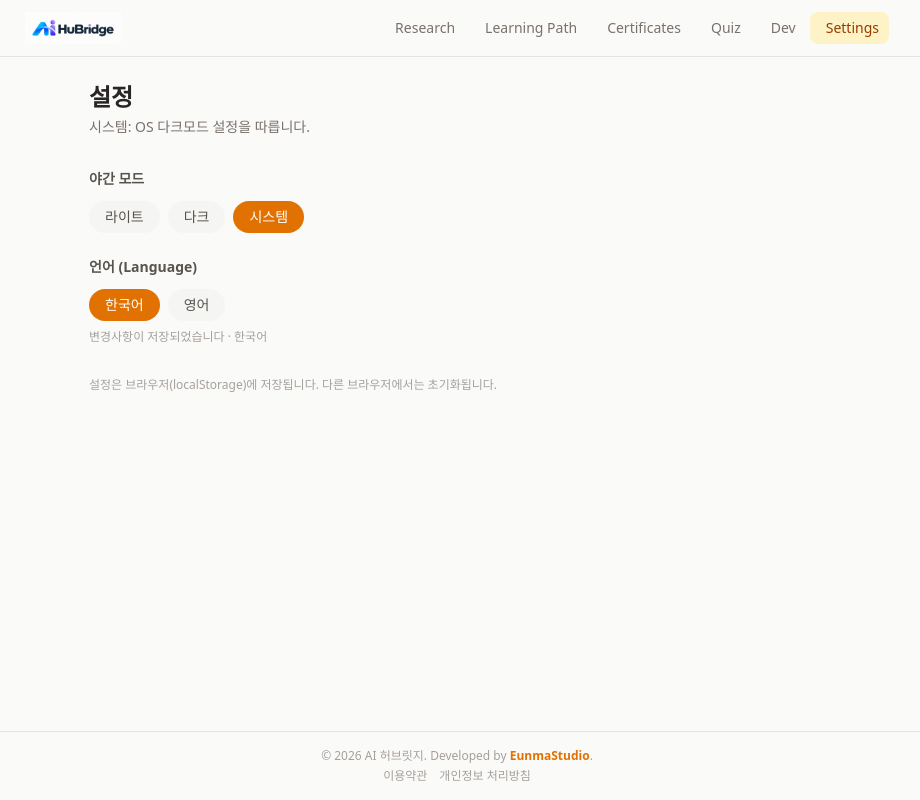
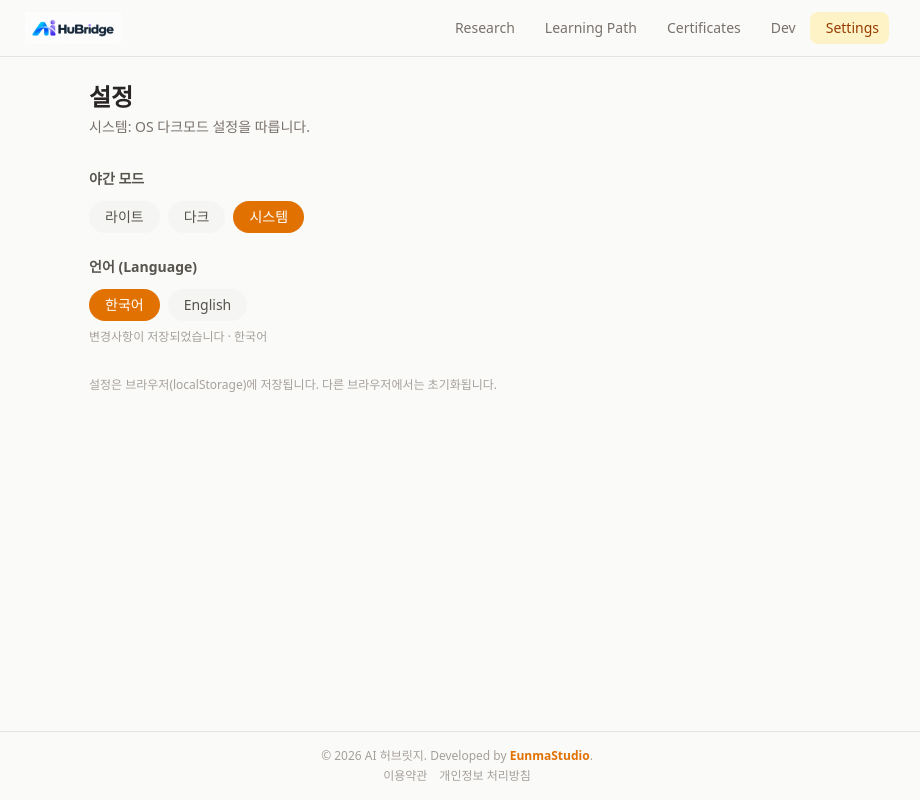
Before and after one commit to Oh-JunTaek/AIHuBridge, a React (Vite) app: page /settings in a window 1280 px wide. Shown: the whole page, without its empty margins (183-1103 px from the left). Built offline with nearby package versions, Linux system fonts and the light colour scheme; a web font is replaced by a local one.

Commit message:
fix: remove Quiz from menu; fix lang toggle label cross-language bug

```diff
--- a/src/pages/Settings.tsx
+++ b/src/pages/Settings.tsx
@@ -45,7 +45,8 @@ export default function Settings() {
                   : 'bg-stone-100 text-stone-600 hover:bg-stone-200'
               }`}
             >
-              {lg.label[state.lang ?? 'ko']}
+              {/* 버튼 라벨: 언어 코드 기반 ('ko' → '한국어', 'en' → 'English') */}
+              {lg.label[lg.value]}
             </button>
           ))}
         </div>
--- a/src/routes/Root.tsx
+++ b/src/routes/Root.tsx
@@ -1,14 +1,13 @@
 import { Outlet, NavLink } from 'react-router-dom';
-import { BadgeIcon, QuizIcon, SettingsIcon, DevIcon } from '../components/icons';
+import { BadgeIcon, SettingsIcon, DevIcon } from '../components/icons';
 import { LogoIcon } from '../components/LogoIcon';
 import { useT } from '../lib/i18n';
 
-// 1뎁스 메뉴 (롤백된 구조)
+// 1뎁스 메뉴 (롤백된 구조) - Quiz 항목 제거
 const linkConfs = [
   { to: '/research', key: 'nav.research', icon: <LogoIcon /> },
   { to: '/path', key: 'nav.path', icon: <LogoIcon /> },
   { to: '/certs', key: 'nav.certs', icon: <BadgeIcon /> },
-  { to: '/quiz', key: 'nav.quiz', icon: <QuizIcon /> },
   { to: '/dev', key: 'nav.dev', icon: <DevIcon /> },
   { to: '/settings', key: 'nav.settings', icon: <SettingsIcon /> },
 ];
```
